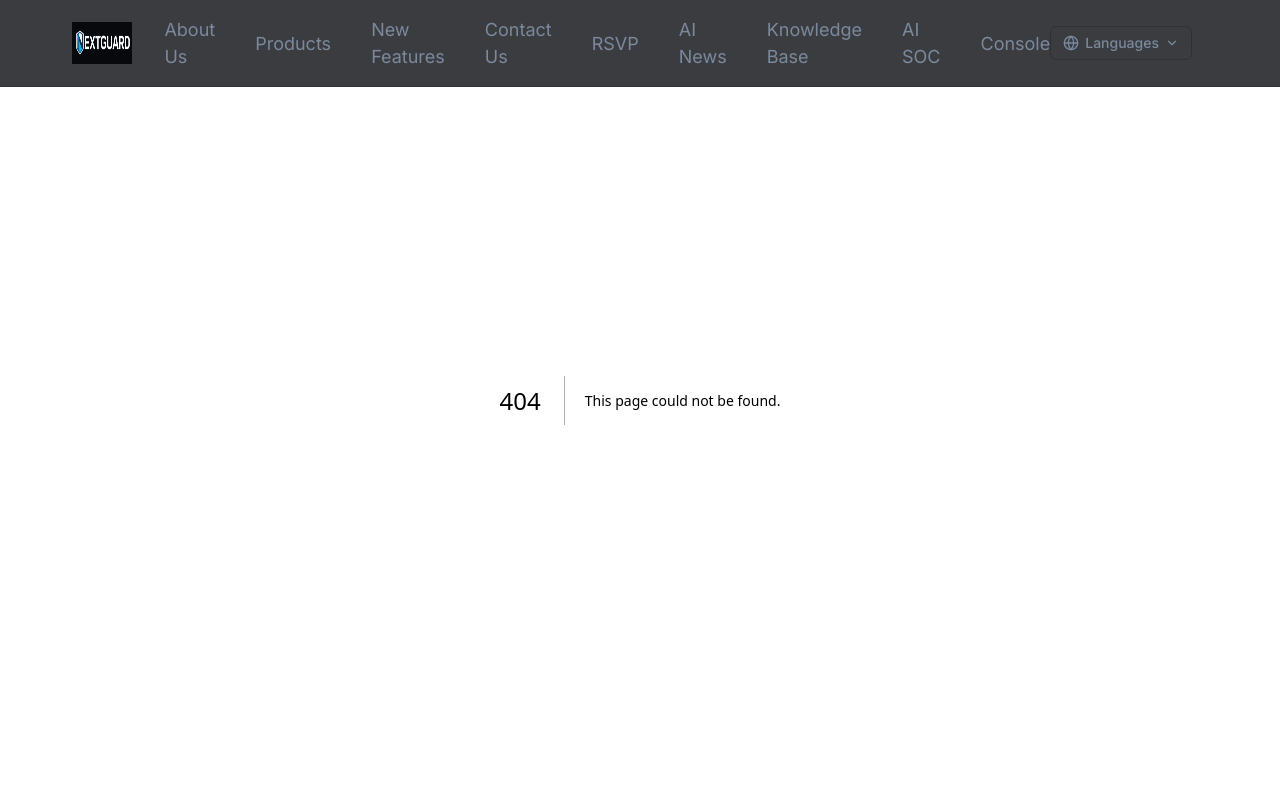
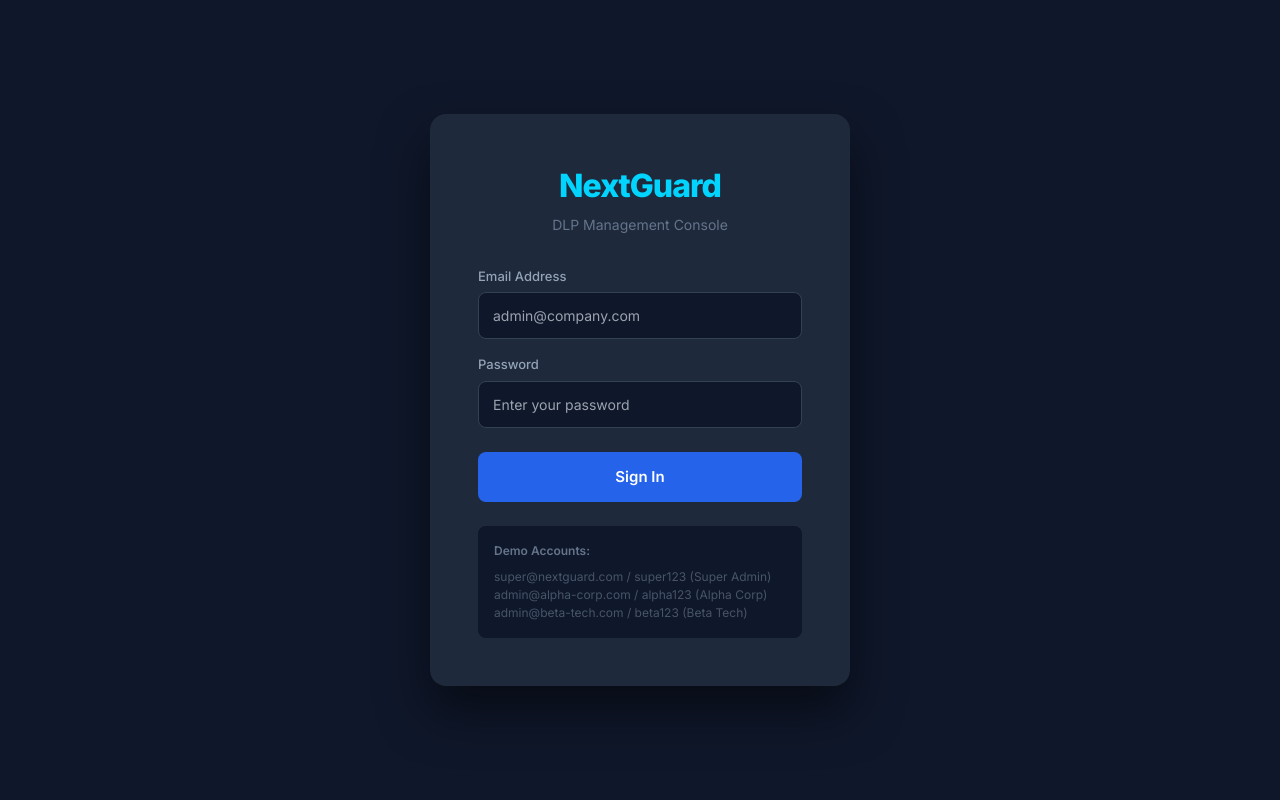
Before and after one commit to NextGuard-hk/nextguard-website, a Next.js app: page /console/login in a window 1280 px wide. Before the commit this address had no page. Shown: the top 800 px of the page. Built offline with nearby package versions, Linux system fonts and the light colour scheme.

Commit message:
Add console login page multi-tenant auth

```diff
--- /dev/null
+++ b/app/console/login/page.tsx
@@ -0,0 +1,89 @@
+'use client'
+import { useState } from 'react'
+import { useRouter } from 'next/navigation'
+
+export default function ConsolLoginPage() {
+  const router = useRouter()
+  const [email, setEmail] = useState('')
+  const [password, setPassword] = useState('')
+  const [error, setError] = useState('')
+  const [loading, setLoading] = useState(false)
+
+  async function handleLogin(e: React.FormEvent) {
+    e.preventDefault()
+    setLoading(true)
+    setError('')
+    try {
+      const res = await fetch('/api/v1/auth', {
+        method: 'POST',
+        headers: { 'Content-Type': 'application/json' },
+        body: JSON.stringify({ action: 'login', email, password })
+      })
+      const data = await res.json()
+      if (data.success) {
+        localStorage.setItem('ng_token', data.token)
+        localStorage.setItem('ng_user', JSON.stringify(data.user))
+        router.push('/console')
+      } else {
+        setError(data.error || 'Login failed')
+      }
+    } catch {
+      setError('Network error')
+    } finally {
+      setLoading(false)
+    }
+  }
+
+  return (
+    <div style={{ minHeight: '100vh', background: '#0f172a', display: 'flex', alignItems: 'center', justifyContent: 'center' }}>
+      <div style={{ background: '#1e293b', borderRadius: 16, padding: 48, width: '100%', maxWidth: 420, boxShadow: '0 25px 50px rgba(0,0,0,0.5)' }}>
+        <div style={{ textAlign: 'center', marginBottom: 32 }}>
+          <div style={{ fontSize: 32, fontWeight: 800, color: '#00d4ff', letterSpacing: '-1px' }}>NextGuard</div>
+          <div style={{ color: '#64748b', fontSize: 14, marginTop: 4 }}>DLP Management Console</div>
+        </div>
+        {error && (
+          <div style={{ background: '#450a0a', border: '1px solid #dc2626', color: '#fca5a5', borderRadius: 8, padding: '12px 16px', marginBottom: 24, fontSize: 14 }}>
+            {error}
+          </div>
+        )}
+        <form onSubmit={handleLogin}>
+          <div style={{ marginBottom: 16 }}>
+            <label style={{ display: 'block', color: '#94a3b8', fontSize: 13, marginBottom: 6, fontWeight: 500 }}>Email Address</label>
+            <input
+              type="email"
+              value={email}
+              onChange={e => setEmail(e.target.value)}
+              required
+              style={{ width: '100%', background: '#0f172a', border: '1px solid #334155', borderRadius: 8, padding: '12px 14px', color: '#f1f5f9', fontSize: 14, outline: 'none', boxSizing: 'border-box' }}
+              placeholder="admin@company.com"
+            />
+          </div>
+          <div style={{ marginBottom: 24 }}>
+            <label style={{ display: 'block', color: '#94a3b8', fontSize: 13, marginBottom: 6, fontWeight: 500 }}>Password</label>
+            <input
+              type="password"
+              value={password}
+              onChange={e => setPassword(e.target.value)}
+              required
+              style={{ width: '100%', background: '#0f172a', border: '1px solid #334155', borderRadius: 8, padding: '12px 14px', color: '#f1f5f9', fontSize: 14, outline: 'none', boxSizing: 'border-box' }}
+              placeholder="Enter your password"
+            />
+          </div>
+          <button
+            type="submit"
+            disabled={loading}
+            style={{ width: '100%', background: loading ? '#1e40af' : '#2563eb', color: 'white', border: 'none', borderRadius: 8, padding: '14px', fontSize: 15, fontWeight: 600, cursor: loading ? 'not-allowed' : 'pointer' }}
+          >
+            {loading ? 'Signing in...' : 'Sign In'}
+          </button>
+        </form>
+        <div style={{ marginTop: 24, padding: '16px', background: '#0f172a', borderRadius: 8, fontSize: 12, color: '#475569' }}>
+          <div style={{ fontWeight: 600, marginBottom: 8, color: '#64748b' }}>Demo Accounts:</div>
+          <div>super@nextguard.com / super123 (Super Admin)</div>
+          <div>admin@alpha-corp.com / alpha123 (Alpha Corp)</div>
+          <div>admin@beta-tech.com / beta123 (Beta Tech)</div>
+        </div>
+      </div>
+    </div>
+  )
+}
```
